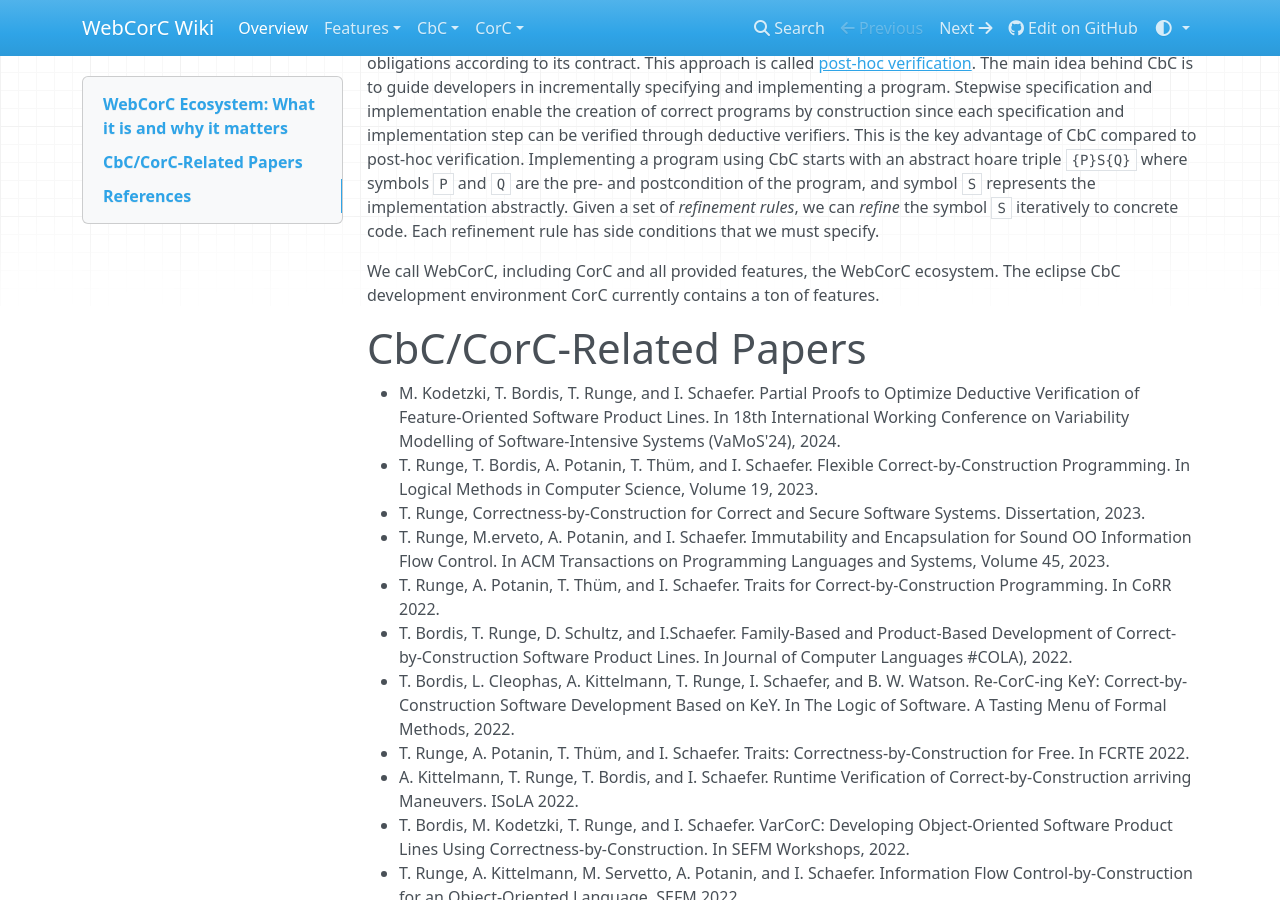
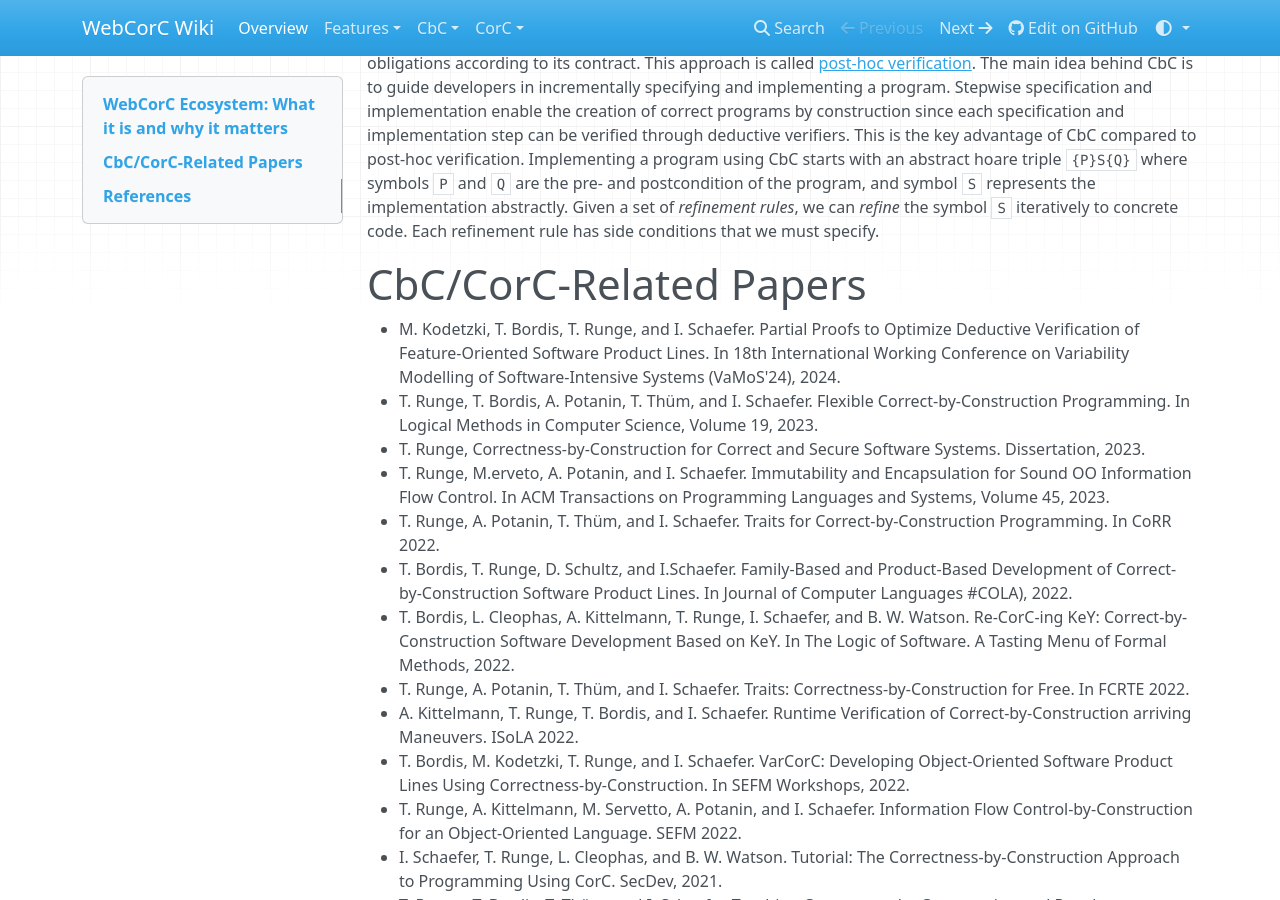
Before and after one commit to KIT-TVA/WebCorC, an MkDocs documentation site: the page built from docs/index.md, in a window 1280 px wide and 900 px high, scrolled down 366 px. Built offline with MkDocs 1.6.1, drawn with Linux system fonts in a browser that asks for light colours; nearby versions of some CDN libraries.

Commit message:
edited index.md

```diff
--- a/docs/index.md
+++ b/docs/index.md
@@ -2,8 +2,6 @@
 Functional correctness is a central aspect of every software system. Software development approaches based on test cases are a fast and reliable way to show that the tested parts of a software system function as intended. However, the main advantage of test case generation, partial guarantees, is also its biggest drawback. Comprehensive functional correctness guarantees are required in many software systems, and verification is used to ensure that.
 
 Correctness-By-Construction (CbC) engineering introduced by [Kourie and Watson](#references) is based on [Design-by-Contract](#references), which connects contracts with programs. Using logical formulas, a program's contract formally specifies what it expects as input, the precondition, and which outputs it produces, the postcondition. Traditionally, once a program is implemented and specified, it is verified afterwards whether it fulfills its obligations according to its contract. This approach is called [post-hoc verification](#references). The main idea behind CbC is to guide developers in incrementally specifying and implementing a program. Stepwise specification and implementation enable the creation of correct programs by construction since each specification and implementation step can be verified through deductive verifiers. This is the key advantage of CbC compared to post-hoc verification. Implementing a program using CbC starts with an abstract hoare triple `{P}S{Q}` where symbols `P` and `Q` are the pre- and postcondition of the program, and symbol `S` represents the implementation abstractly. Given a set of *refinement rules*, we can *refine* the symbol `S` iteratively to concrete code. Each refinement rule has side conditions that we must specify.
-
-We call WebCorC, including CorC and all provided features, the WebCorC ecosystem. The eclipse CbC development environment CorC currently contains a ton of features.
 
 # CbC/CorC-Related Papers
 - M. Kodetzki, T. Bordis, T. Runge, and I. Schaefer. Partial Proofs to Optimize Deductive Verification of Feature-Oriented Software Product Lines. In 18th International Working Conference on Variability Modelling of Software-Intensive Systems (VaMoS'24), 2024.
```
